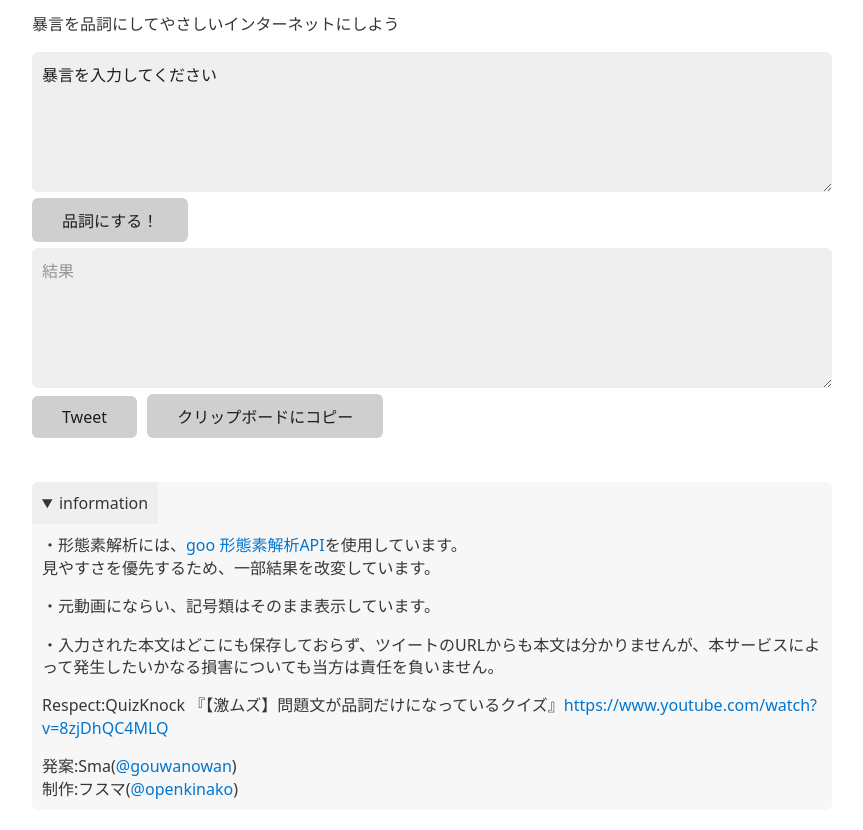
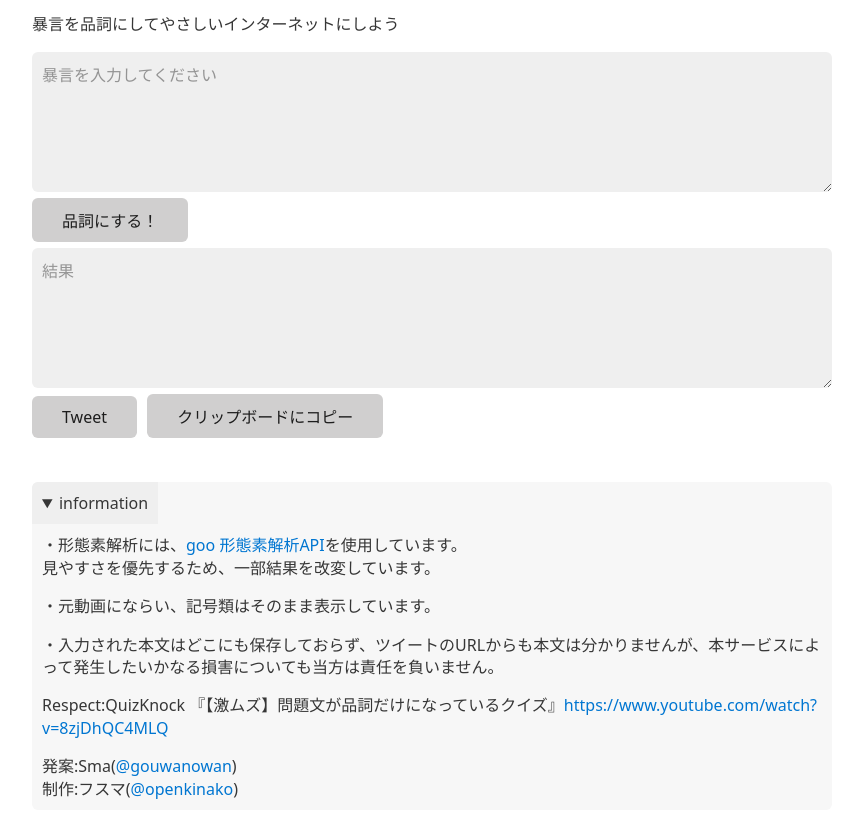
Before and after one commit to fusma/hinshitweet, a plain HTML site: page index.html in a window 1280 px wide. Shown: the part 76-906 px from the top of the page, without its empty margins (208-1071 px from the left). Drawn offline with nearby package versions, Linux system fonts and the light colour scheme.

Commit message:
placeholder化

```diff
--- a/index.html
+++ b/index.html
@@ -14,7 +14,7 @@
     <h1>品詞暴言メーカー</h1>
     <p>暴言を品詞にしてやさしいインターネットにしよう</p>
 
-    <textarea type="text" id="input" placeholder="暴言を入力してください">暴言を入力してください</textarea>
+    <textarea type="text" id="input" placeholder="暴言を入力してください"></textarea>
     <button onclick="sendAPI()">品詞にする！</button>
     <textarea readonly type="text" id="output" placeholder="結果"></textarea>
     <button id="tweetButton" onclick="tweet()">Tweet</button>
```
